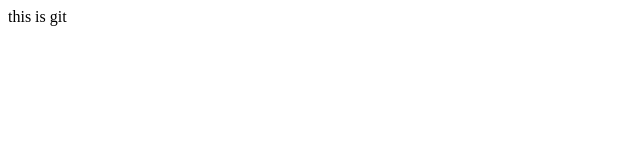
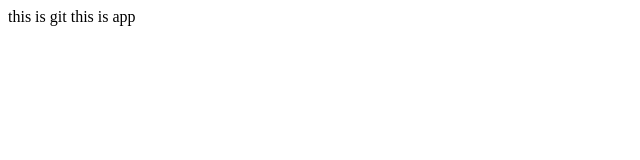
Before and after one commit to t1004564542/ET, a plain HTML site: page index.html in a window 1280 px wide. Shown: the full height of the page, 0-640 px from the left. Drawn offline with Linux system fonts and the light colour scheme.

Commit message:
'这就是改变'

```diff
--- a/index.html
+++ b/index.html
@@ -9,5 +9,6 @@
 </head>
 <body>
     this is git
+    this is app
 </body>
 </html>
```
